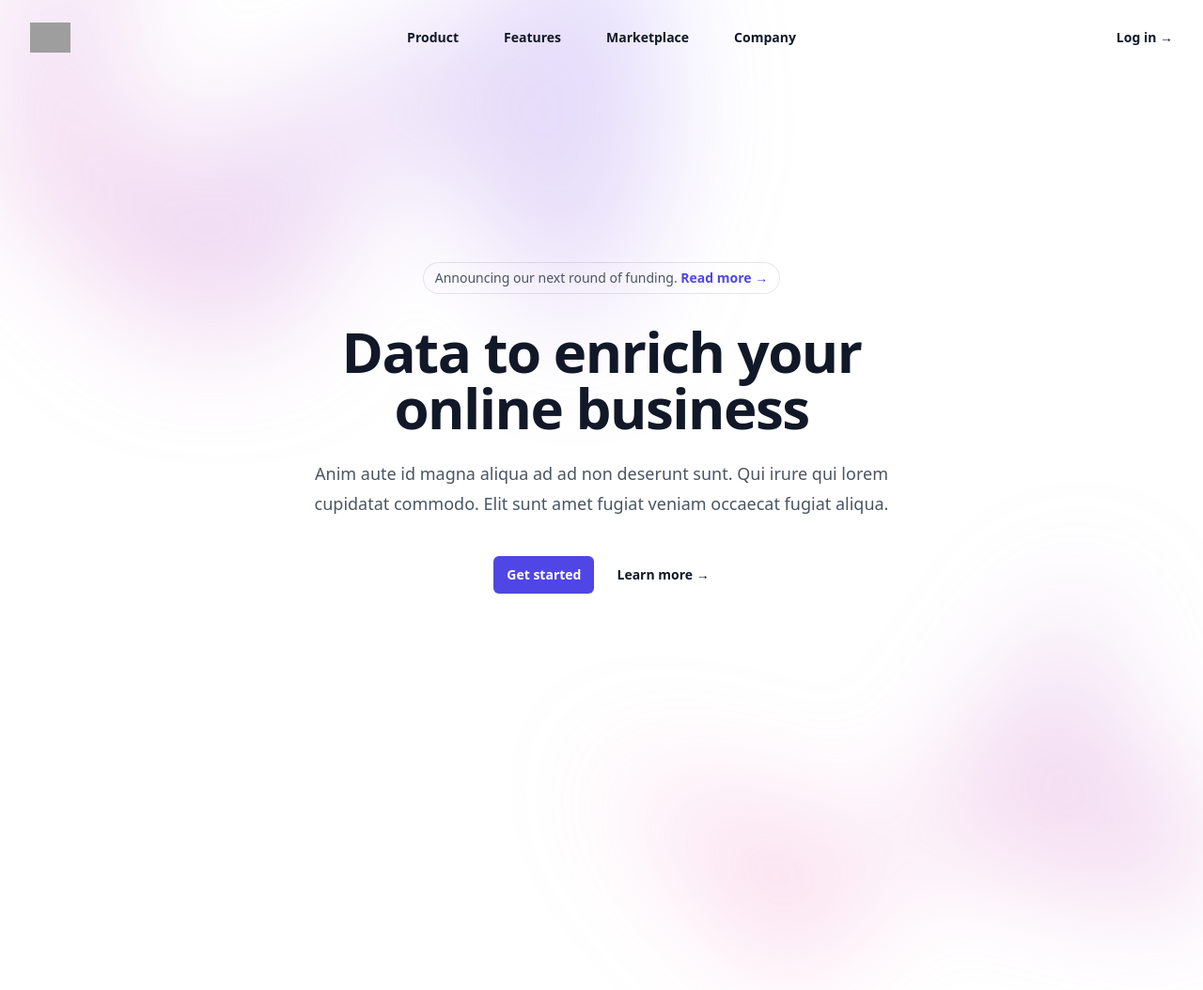
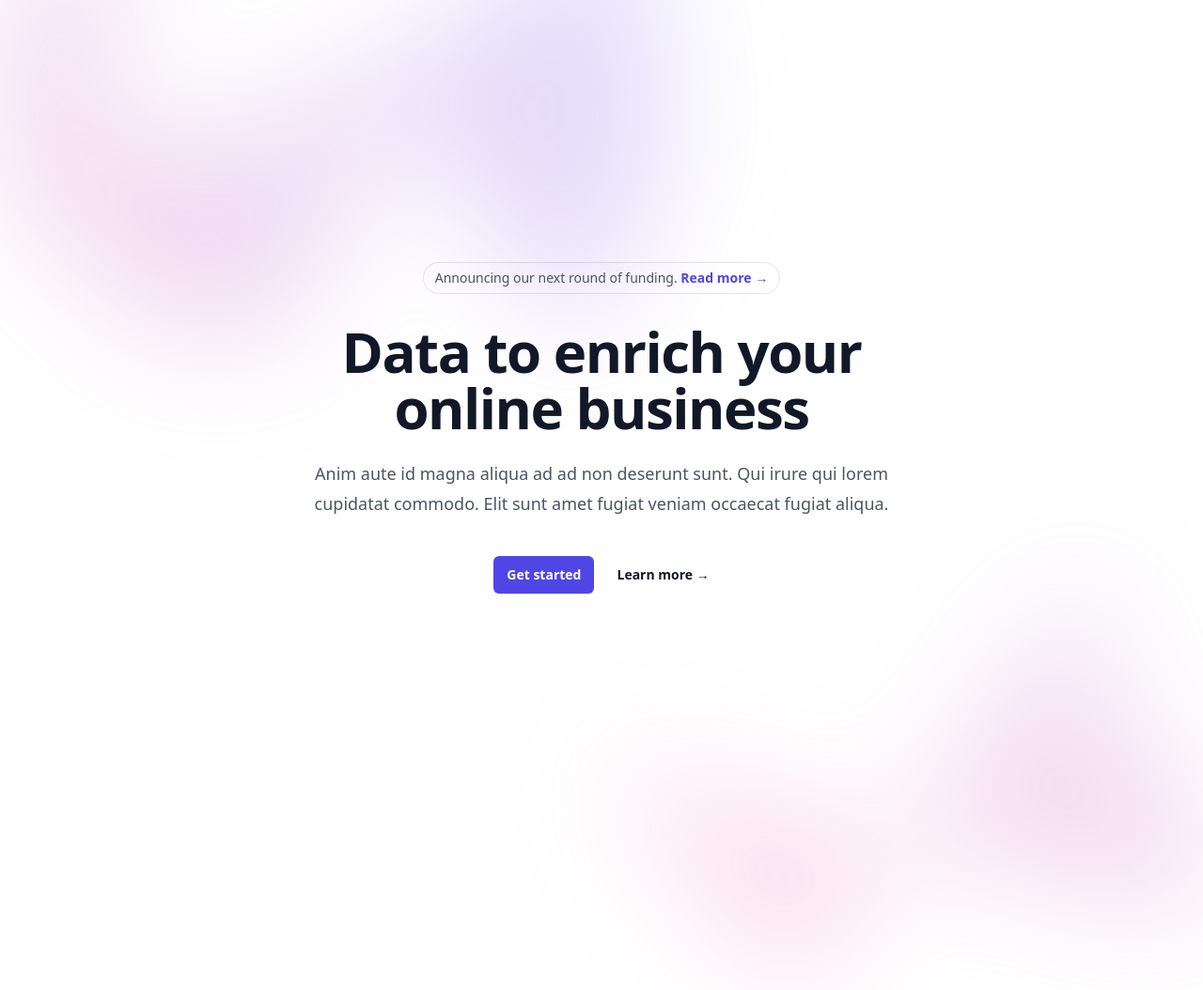
Before and after one commit to BorenMon/morent-web, a plain HTML site: page pages/home.html in a window 1280 px wide. Shown: the whole page at 94% size. Before the commit the page ends 978 px from the top, so only its background shows below. Drawn offline with nearby package versions, Linux system fonts and the light colour scheme; grey boxes are pictures that could not be loaded.

Commit message:
chore: Init jQuery in main.js

```diff
--- a/js/main.js
+++ b/js/main.js
@@ -1,30 +1,12 @@
-import * as $ from './modules/jquery-3.7.1.js'
+import * as $ from './modules/jquery-3.7.1.js';
 
-// console.log($)
+window.$ = $;
 
-// $(document).ready(function() {
-//   // Load Tailwind CSS with specific plugins from CDN
-//   const link = $('<link>', {
-//     href: 'https://cdn.tailwindcss.com?plugins=forms,typography,aspect-ratio,line-clamp,container-queries',
-//     rel: 'stylesheet'
-//   });
+document.addEventListener("DOMContentLoaded", function () {
+  // Create a script element for Tailwind CSS
+  const tailwindScript = document.createElement('script');
+  tailwindScript.src = 'https://cdn.tailwindcss.com';
 
-//   // Append the link to the head
-//   $('head').append(link);
-
-//   // Use Tailwind classes after the stylesheet is loaded
-//   link.on('load', function() {
-//     const button = $('<button>', {
-//       text: 'Click Me',
-//       class: 'bg-blue-500 text-white p-2 rounded'
-//     });
-
-//     // Toggle background color on button click
-//     button.on('click', function() {
-//       $('.container').toggleClass('bg-gray-200');
-//     });
-
-//     // Append the button to the container
-//     $('.container').append(button);
-//   });
-// });
+  // Append the script to the head
+  document.head.appendChild(tailwindScript);
+});
--- a/pages/home.html
+++ b/pages/home.html
@@ -4,140 +4,9 @@
     <meta charset="UTF-8" />
     <meta name="viewport" content="width=device-width, initial-scale=1.0" />
     <title>Home</title>
-    <script type="module" src="../js/main.js"></script>
   </head>
   <body>
     <div class="bg-white">
-      <header class="absolute inset-x-0 top-0 z-50">
-        <nav
-          class="flex items-center justify-between p-6 lg:px-8"
-          aria-label="Global"
-        >
-          <div class="flex lg:flex-1">
-            <a href="#" class="-m-1.5 p-1.5">
-              <span class="sr-only">Your Company</span>
-              <img
-                class="h-8 w-auto"
-                src="https://tailwindui.com/img/logos/mark.svg?color=indigo&shade=600"
-                alt=""
-              />
-            </a>
-          </div>
-          <div class="flex lg:hidden">
-            <button
-              type="button"
-              class="-m-2.5 inline-flex items-center justify-center rounded-md p-2.5 text-gray-700"
-            >
-              <span class="sr-only">Open main menu</span>
-              <svg
-                class="h-6 w-6"
-                fill="none"
-                viewBox="0 0 24 24"
-                stroke-width="1.5"
-                stroke="currentColor"
-                aria-hidden="true"
-              >
-                <path
-                  stroke-linecap="round"
-                  stroke-linejoin="round"
-                  d="M3.75 6.75h16.5M3.75 12h16.5m-16.5 5.25h16.5"
-                />
-              </svg>
-            </button>
-          </div>
-          <div class="hidden lg:flex lg:gap-x-12">
-            <a href="#" class="text-sm font-semibold leading-6 text-gray-900"
-              >Product</a
-            >
-            <a href="#" class="text-sm font-semibold leading-6 text-gray-900"
-              >Features</a
-            >
-            <a href="#" class="text-sm font-semibold leading-6 text-gray-900"
-              >Marketplace</a
-            >
-            <a href="#" class="text-sm font-semibold leading-6 text-gray-900"
-              >Company</a
-            >
-          </div>
-          <div class="hidden lg:flex lg:flex-1 lg:justify-end">
-            <a href="#" class="text-sm font-semibold leading-6 text-gray-900"
-              >Log in <span aria-hidden="true">&rarr;</span></a
-            >
-          </div>
-        </nav>
-        <!-- Mobile menu, show/hide based on menu open state. -->
-        <div class="lg:hidden" role="dialog" aria-modal="true">
-          <!-- Background backdrop, show/hide based on slide-over state. -->
-          <div class="fixed inset-0 z-50"></div>
-          <div
-            class="fixed inset-y-0 right-0 z-50 w-full overflow-y-auto bg-white px-6 py-6 sm:max-w-sm sm:ring-1 sm:ring-gray-900/10"
-          >
-            <div class="flex items-center justify-between">
-              <a href="#" class="-m-1.5 p-1.5">
-                <span class="sr-only">Your Company</span>
-                <img
-                  class="h-8 w-auto"
-                  src="https://tailwindui.com/img/logos/mark.svg?color=indigo&shade=600"
-                  alt=""
-                />
-              </a>
-              <button
-                type="button"
-                class="-m-2.5 rounded-md p-2.5 text-gray-700"
-              >
-                <span class="sr-only">Close menu</span>
-                <svg
-                  class="h-6 w-6"
-                  fill="none"
-                  viewBox="0 0 24 24"
-                  stroke-width="1.5"
-                  stroke="currentColor"
-                  aria-hidden="true"
-                >
-                  <path
-                    stroke-linecap="round"
-                    stroke-linejoin="round"
-                    d="M6 18L18 6M6 6l12 12"
-                  />
-                </svg>
-              </button>
-            </div>
-            <div class="mt-6 flow-root">
-              <div class="-my-6 divide-y divide-gray-500/10">
-                <div class="space-y-2 py-6">
-                  <a
-                    href="#"
-                    class="-mx-3 block rounded-lg px-3 py-2 text-base font-semibold leading-7 text-gray-900 hover:bg-gray-50"
-                    >Product</a
-                  >
-                  <a
-                    href="#"
-                    class="-mx-3 block rounded-lg px-3 py-2 text-base font-semibold leading-7 text-gray-900 hover:bg-gray-50"
-                    >Features</a
-                  >
-                  <a
-                    href="#"
-                    class="-mx-3 block rounded-lg px-3 py-2 text-base font-semibold leading-7 text-gray-900 hover:bg-gray-50"
-                    >Marketplace</a
-                  >
-                  <a
-                    href="#"
-                    class="-mx-3 block rounded-lg px-3 py-2 text-base font-semibold leading-7 text-gray-900 hover:bg-gray-50"
-                    >Company</a
-                  >
-                </div>
-                <div class="py-6">
-                  <a
-                    href="#"
-                    class="-mx-3 block rounded-lg px-3 py-2.5 text-base font-semibold leading-7 text-gray-900 hover:bg-gray-50"
-                    >Log in</a
-                  >
-                </div>
-              </div>
-            </div>
-          </div>
-        </div>
-      </header>
 
       <div class="relative isolate px-6 pt-14 lg:px-8">
         <div
@@ -234,16 +103,6 @@
       </div>
     </div>
 
-    <script type="module">
-      $(document).ready(function () {
-        // Load Tailwind CSS with specific plugins from CDN
-        const tailwindScript = $('<script>', {
-          src: 'https://cdn.tailwindcss.com'
-        })
-
-        // Append the link to the head
-        $('head').append(tailwindScript)
-      })
-    </script>
+    <script type="module" src="../js/main.js"></script>
   </body>
 </html>
```
